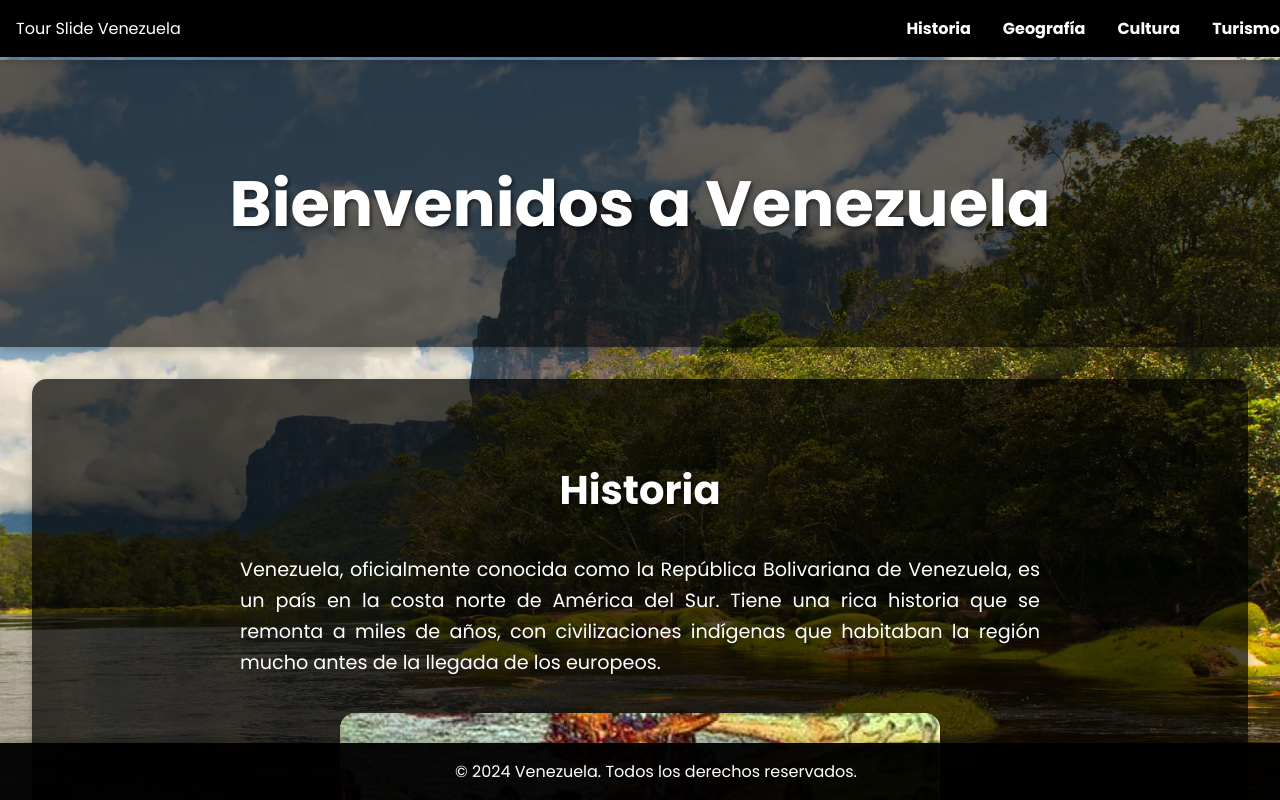
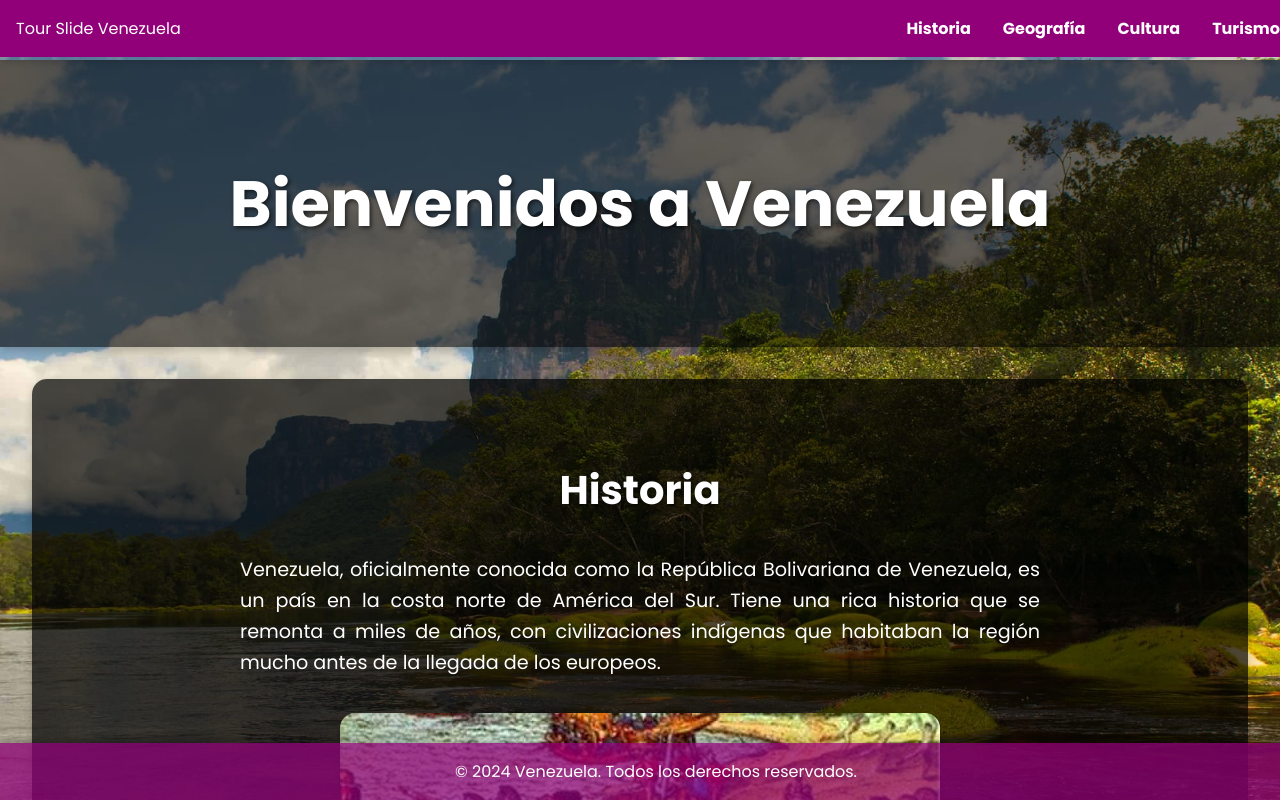
Before and after one commit to Cabrera07/TourSlider, a plain HTML site: page pages/venezuela.html in a window 1280 px wide. Shown: the top 800 px of the page. Drawn offline with Linux system fonts and the light colour scheme.

Commit message:
Update venezuela.css

```diff
--- a/css/venezuela.css
+++ b/css/venezuela.css
@@ -10,7 +10,7 @@ body, html {
 }
 
 .navbar {
-    background: rgb(0, 0, 0);
+    background: rgb(145, 0, 120);
     padding: 1rem;
     display: flex;
     justify-content: space-between;
@@ -98,7 +98,7 @@ header h1 {
 .footer {
     text-align: center;
     padding: 1rem;
-    background: rgba(0, 0, 0, 0.959);
+    background: rgba(145, 0, 121, 0.733);
     position: fixed;
     width: 100%;
     bottom: 0;
```
